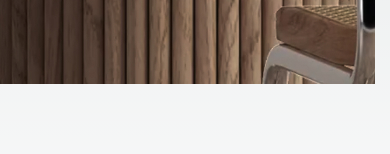
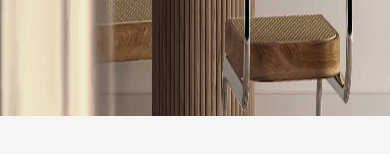
Before and after one commit to tony140407/Next_fetch_data, a Next.js app: page / in a window 390 px wide. Shown: the part 728-882 px from the top of the page. Built offline with nearby package versions, Linux system fonts and the light colour scheme.

Commit message:
fix: Banner component to swap desktop and mobile placeholder images

```diff
--- a/src/pages/components/Banner.js
+++ b/src/pages/components/Banner.js
@@ -43,15 +43,17 @@ function Banner() {
         <>
             <section style={{ position: 'relative' }}>
                 {canPlay ? null : (
-                    <div style={{ position: 'absolute', width: '100vw', height: '100vh' }}>
-                        <picture>
-                            <source
-                                src='/video-placeholder@desktop.jpg'
-                                media='(min-width: 375px)'
-                            ></source>
-                            <img src='/video-placeholder@mobile.jpg' alt='Video Placeholder' />
-                        </picture>
-                    </div>
+                    <picture>
+                        <source
+                            src='/video-placeholder@mobile.jpg'
+                            media='(min-width: 375px)'
+                        ></source>
+                        <img
+                            style={{ position: 'absolute', width: '100vw', height: '100vh' }}
+                            src='/video-placeholder@desktop.jpg'
+                            alt='Video Placeholder'
+                        />
+                    </picture>
                 )}
                 <video ref={videoRef} src={videoSrc} muted loop />
             </section>
```
